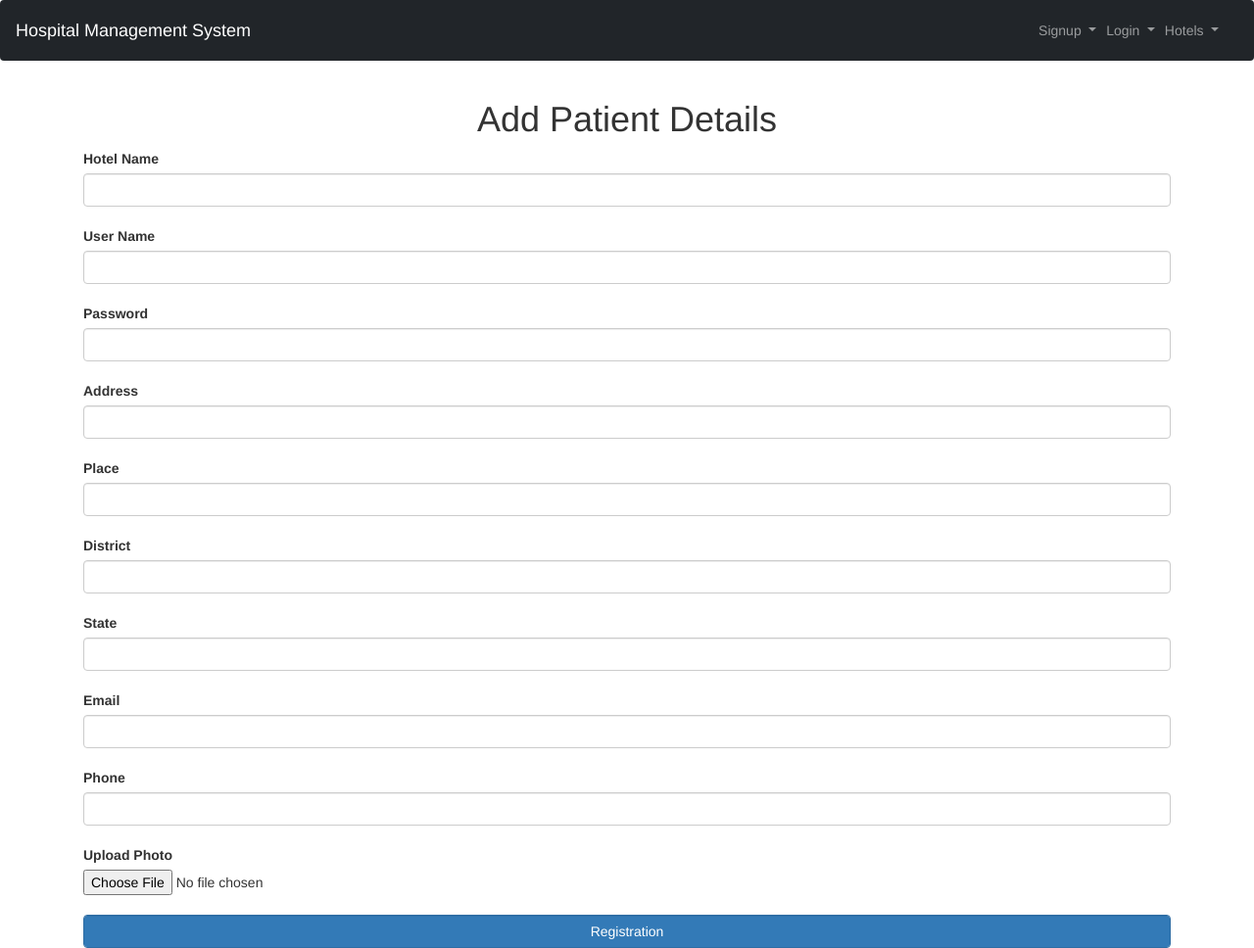
After one commit to Anaghacs/hotel_managements, a Django app: page /Hotel/Signup/ in a window 1280 px wide. The commit adds this page. Shown: the whole page at 98% size. Run offline with Django 5.2, Linux system fonts and the light colour scheme; some libraries are stand-ins or nearby versions.

Commit message:
create hotel-signup

```diff
--- a/hotel_management_system/admin.py
+++ b/hotel_management_system/admin.py
@@ -1,10 +1,9 @@
 from django.contrib import admin
 
 # Register your models here.
-from .models import User,Hotel,Customer,HotelProfile,CustomerProfile
+from .models import User,Hotel,Customer,CustomerProfile
 
 admin.site.register(User)
 admin.site.register(Hotel)
 admin.site.register(Customer)
 admin.site.register(CustomerProfile)
-admin.site.register(HotelProfile)
--- /dev/null
+++ b/hotel_management_system/templates/hotel_signup.html
@@ -0,0 +1,55 @@
+{% include 'base.html' %}
+{% include 'navigation.html' %}
+{% block content %}
+
+{% if error == "no" %}
+<script>
+      alert('Hotel records save successfullt.');
+      window.location = "{% url 'hotel_login' %}";
+</script>
+{% endif %}
+
+{% if error == "yes" %}
+<script>
+      alert('Hotel records is not saved! please try again');
+</script>
+{% endif %}
+
+<div class="container">
+      <h1 class="text-center">Add Patient Details</h1>
+      <form method="POST" enctype="multipart/form-data">
+            {% csrf_token %}
+            <label>Hotel Name</label><br>
+            <input type="text" name="hotel_name" class="form-control"/><br>
+
+            <label>User Name</label><br>
+            <input type="text" name="username" class="form-control"/><br>
+
+            <label>Password</label><br>
+            <input type="password" name="password" class="form-control"/><br>
+
+            <label>Address</label><br>
+            <input type="text" name="address" class="form-control"/><br>
+
+            <label>Place</label><br>
+            <input type="text" name="place" class="form-control"/><br>
+
+            <label>District</label><br>
+            <input type="text" name="district" class="form-control"/><br>
+
+            <label>State</label><br>
+            <input type="text" name="state" class="form-control"/><br>
+
+            <label>Email</label><br>
+            <input type="email" name="emails" class="form-control"/><br>
+
+            <label>Phone</label><br>
+            <input type="text" name="phone" class="form-control"/><br>
+
+            <label>Upload Photo</label><br>
+            <input type="file" name="photo"><br>
+
+            <input type="submit" value="Registration" class="form-control btn btn-primary"/><br>
+      </form>
+</div>
+{% endblock content %}
--- a/hotel_management_system/templates/navigation.html
+++ b/hotel_management_system/templates/navigation.html
@@ -15,7 +15,7 @@
                 Signup
               </a>
               <ul class="dropdown-menu" aria-labelledby="navbarDropdown">
-                <a class="dropdown-item" href="#">Hotels</a></li>
+                <a class="dropdown-item" href="{% url 'hotel_signup' %}">Hotels</a></li>
                 <a class="dropdown-item" href="#">Users</a></li>
               </ul>
             </li>
--- a/hotel_management_system/urls.py
+++ b/hotel_management_system/urls.py
@@ -3,5 +3,7 @@ from django.urls import path
 from . import views
 
 urlpatterns = [
-      path("", views.index, name="index")
+      path("", views.index, name="index"),
+      path("Hotel/Signup/",views.hotel_signup, name= "hotel_signup"),
+      path("Hotel/Login",views.hotel_login, name = "hotel_login"),
 ]
--- a/hotel_management_system/views.py
+++ b/hotel_management_system/views.py
@@ -1,5 +1,45 @@
 from django.shortcuts import render
+from hotel_management_system.models import Hotel
+from django.contrib.auth import authenticate,login,logout
 
 # Create your views here.
 def index(request):
       return render(request,'index.html')
+
+def hotel_signup(request):
+      print("+++++++++++++++++++++++")
+      error = ""
+      # if request.user.role == "HOTEL":
+      print("==============================")
+      if request.method == "POST":
+            hotel_name = request.POST['hotel_name']
+            username = request.POST['username']
+            password = request.POST['password']
+            address = request.POST['address']
+            place = request.POST['place']
+            district = request.POST['district']
+            state = request.POST['state']
+            emails = request.POST['emails']
+            phone = request.POST['phone']
+            photo = request.FILES.get('photo')
+            print("=====================================================",hotel_name,photo,phone)
+
+            try:
+                  hotels=Hotel.objects.create(hotel_name = hotel_name, username = username, password = password, address = address, place = place, district = district, state = state, emails = emails, phone = phone, photo = photo)
+                  hotels.save()
+                  error = 'no'
+            except:
+                  error = 'yes'
+      content = {'error':error}
+      return render(request,'hotel_signup.html',content)
+
+def hotel_login(request):
+      print("================")
+      error = ""
+      if request.method == "POST":
+            username = request.POST['username']
+            password = request.POST['password']
+
+            user = authenticate(username = username, password = password)
+
+      return render(request,'hotel_login.html')
```
Also changed, not shown: hotel_management_system/models.py (+13 -21 lines), hotel_management_system/templates/hotel_login.html (added, +29 -0 lines), db.sqlite3, hotel_management_system/migrations/0001_initial.py, hotel_management_system/migrations/0002_remove_hotelprofile_approved_user_approved.py (deleted), media/Screenshot_1_t1RwI0M.png (added), media/Screenshot_1_vhyT7u0.png (added).
